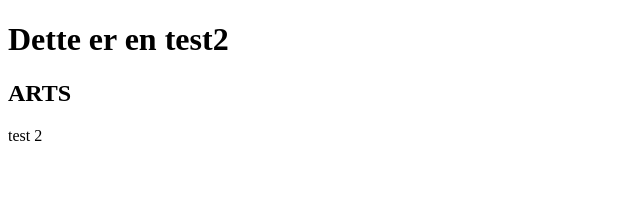
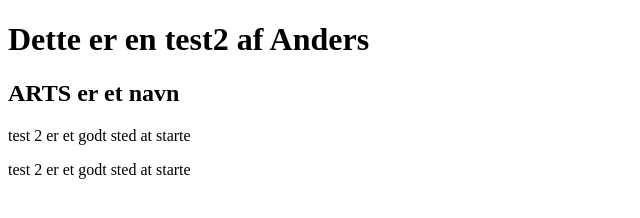
Before and after one commit to AndersDall/eksamentest, a plain HTML site: page index.html in a window 1280 px wide. Shown: the whole page, without its empty margins (0-640 px from the left). Drawn offline with Linux system fonts and the light colour scheme.

Commit message:
Anders commit

```diff
--- a/index.html
+++ b/index.html
@@ -7,11 +7,12 @@
         <script src="scripts.js"></script>
     </head>
     <body>
-        <h1>Dette er en test2</h1>
+        <h1>Dette er en test2 af Anders</h1>
         <section>
-            <h2>ARTS</h2>
+            <h2>ARTS er et navn</h2>
 
-            <p>test 2</p>
+            <p>test 2 er et godt sted at starte</p>
+            <p>test 2 er et godt sted at starte</p>
 
 
     </body>
```
